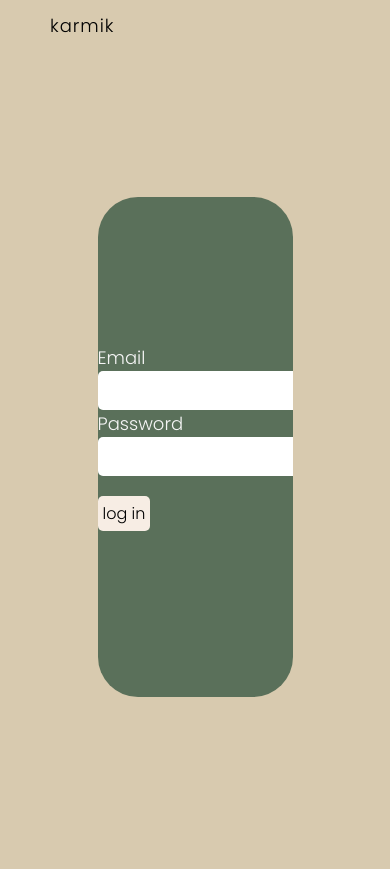
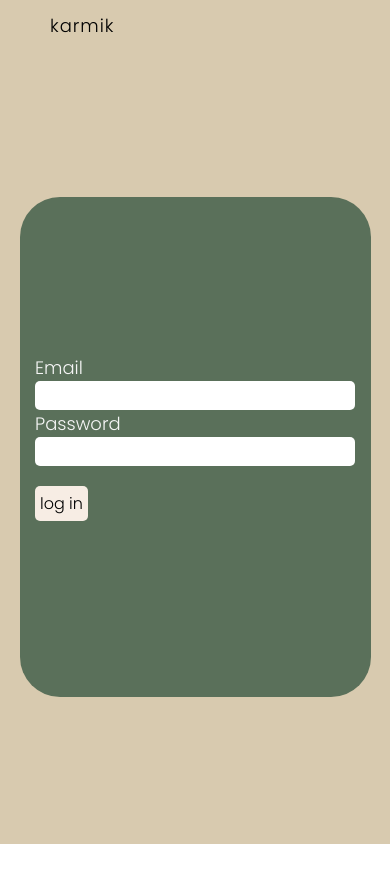
Before and after one commit to mish-a14/Karmik, a React (Create React App) app: page /login in a window 390 px wide. After the commit the page ends 844 px from the top, so only its background shows below. Built offline with nearby package versions, Linux system fonts and the light colour scheme.

Commit message:
add media queries to login/signup pages

```diff
--- a/src/pages/Login/LoginPage.css
+++ b/src/pages/Login/LoginPage.css
@@ -1,5 +1,6 @@
 .login {
-  min-height: 94vh;
+  height: 100vh;
+  overflow-y: hidden;
 }
 
 .contain {
@@ -44,3 +45,17 @@
 .form button:hover {
   background-color: whitesmoke;
 }
+
+@media screen and (max-width: 1000px) {
+  .form {
+    width: 80%;
+  }
+}
+@media screen and (max-width: 550px) {
+  .form {
+    width: 90%;
+  }
+  .form input {
+    padding: 2px;
+  }
+}
--- a/src/pages/Signup/SignupPage.css
+++ b/src/pages/Signup/SignupPage.css
@@ -45,3 +45,18 @@
 .form button:hover {
   background-color: whitesmoke;
 }
+
+@media screen and (max-width: 1000px) {
+  .form {
+    width: 80%;
+  }
+}
+
+@media screen and (max-width: 550px) {
+  .form {
+    width: 90%;
+  }
+  .form input {
+    padding: 2px;
+  }
+}
```
